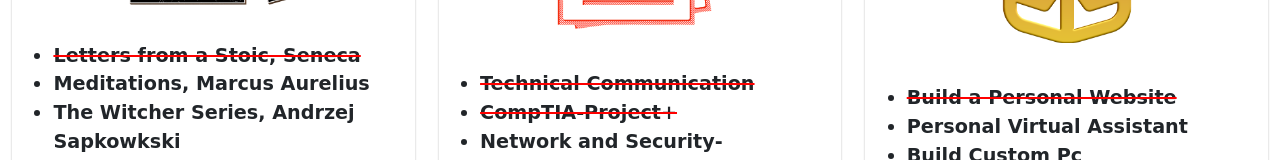
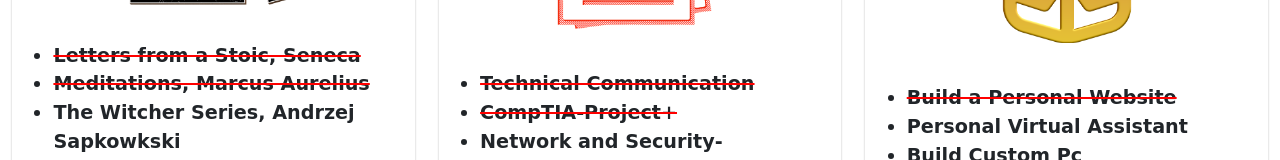
Before and after one commit to justin-yamamoto/justin-yamamoto.github.io, a plain HTML site: page index.html in a window 1280 px wide. Shown: the part 6118-6278 px from the top of the page. Drawn offline with nearby package versions, Linux system fonts and the light colour scheme; a script that the page names is missing.

Commit message:
Update index.html

```diff
--- a/index.html
+++ b/index.html
@@ -253,7 +253,7 @@
           <div class="goallist mt-4">
           <ul>
             <li><s>Letters from a Stoic, Seneca</s></li>
-            <li>Meditations, Marcus Aurelius</li>
+            <li><s>Meditations, Marcus Aurelius</s></li>
             <li>The Witcher Series, Andrzej Sapkowkski</li>
             <li>Howl's Moving Castle, Diana Wynne Jones</li>
             <li>The Riftwar Saga, Raymond E. Feist</li>
```
